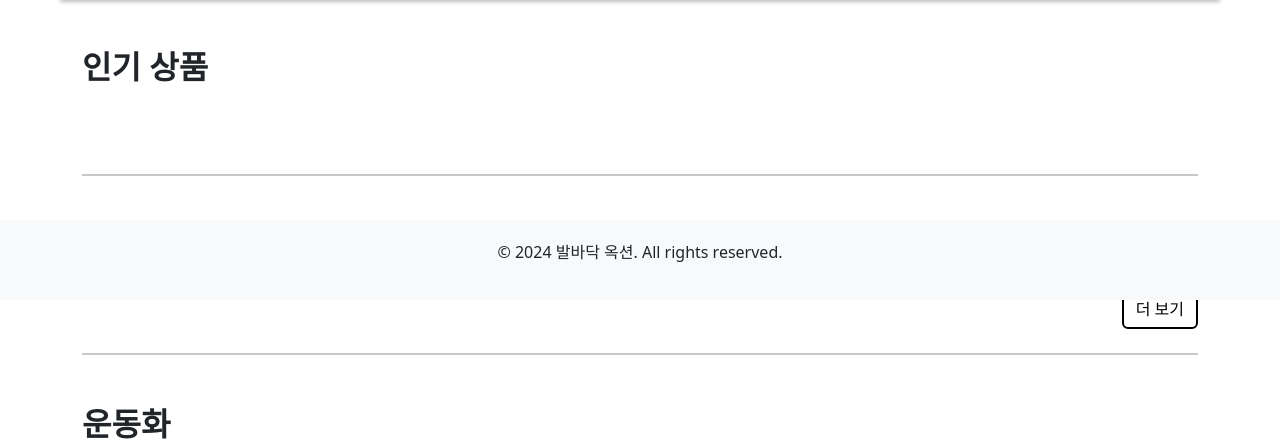
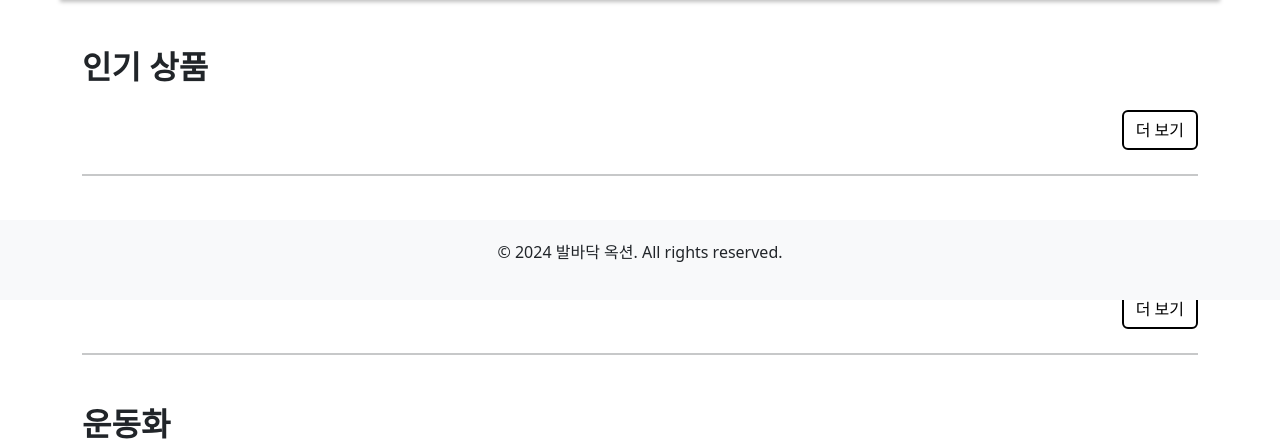
Before and after one commit to e-commerce-django/e-commerce, a Django app: page / in a window 1280 px wide. Shown: the part 500-944 px from the top of the page. Run offline with Django 5.2, Linux system fonts and the light colour scheme; data that the repository does not hold is empty; parts of the project's set-up code (start-up, migrations or seed data) failed here and were passed over; some libraries are stand-ins or nearby versions.

Commit message:
home edit

```diff
--- a/templates/home.html
+++ b/templates/home.html
@@ -56,6 +56,7 @@
           </div>
           {% endfor %}
       </div>
+  <a href="{% url 'orders:auction_category_page' category='스니커즈' %}" class="btn more-btn mt-3">더 보기</a>
   </section>
 
   <hr>
@@ -203,8 +204,8 @@
       {% endfor %}
   </div>
   <a href="{% url 'orders:auction_category_page' category='슬리퍼' %}" class="btn more-btn mt-3">더 보기</a>
-  <hr>
 </section>
+<hr>
 
 </div>
 {% endblock %}
```
